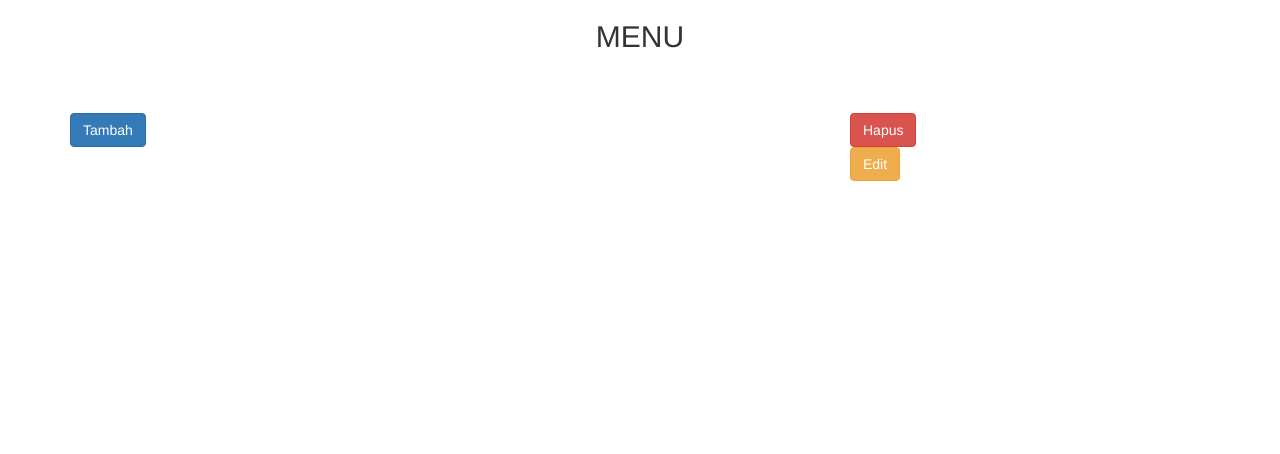
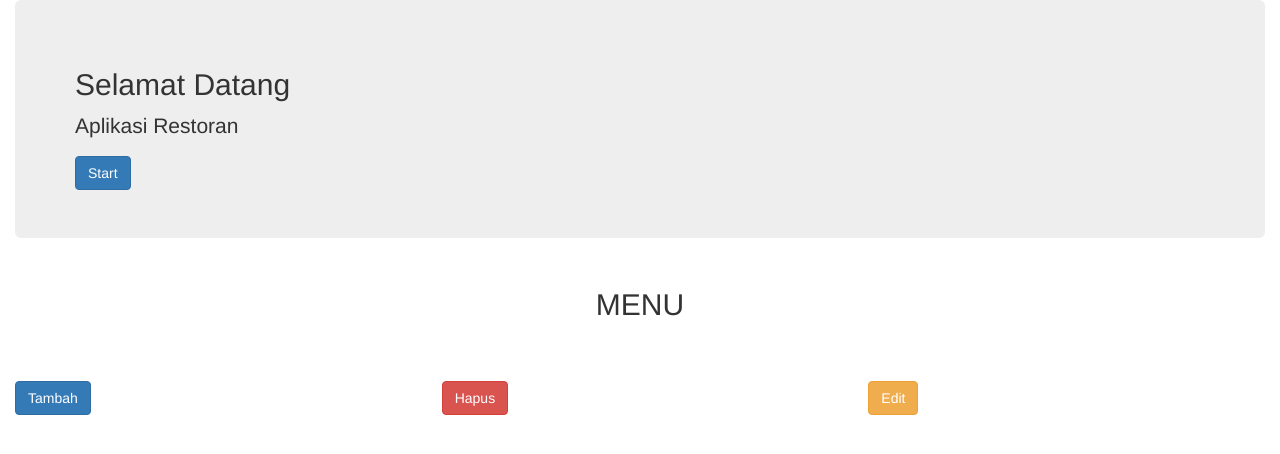
Before and after one commit to meilav/belajarbootstrap, a plain HTML site: page index.html in a window 1280 px wide. Drawn offline with Linux system fonts and the light colour scheme.

Commit message:
jumbotron

```diff
--- a/index.html
+++ b/index.html
@@ -10,20 +10,25 @@
   </head>
   <body>
 
-  <div class="container">
+  <div class="container-fluid">
+    <div class="jumbotron">
+      <h2>Selamat Datang</h2>
+      <p>Aplikasi Restoran</p>
+      <button class="btn btn-primary">Start</button>
+    </div>
     <div class="row">
       <div class="col-lg-12 col-xs-12">
-      <center> <h2>MENU</h2> </center>
+          <h2 style="text-align:center">MENU</h2>
       </div>
     </div>
     <div class="row">
-      <div class="col-lg-4 col-xs-4">
+      <div class="col-md-4 col-xs-4">
         <button class="btn btn-primary">Tambah</button>
       </div>
-      <div class="col-lg-4 col-xs-offset-4 col-xs-8">
+      <div class="col-md-4 col-xs-4">
         <button class="btn btn-danger">Hapus</button>
       </div>
-      <div class="col-lg-4 col-xs-offset-8 col-xs-4">
+      <div class="col-md-4 col-xs-4">
         <button class="btn btn-warning">Edit</button>
       </div>
     </div>
```
